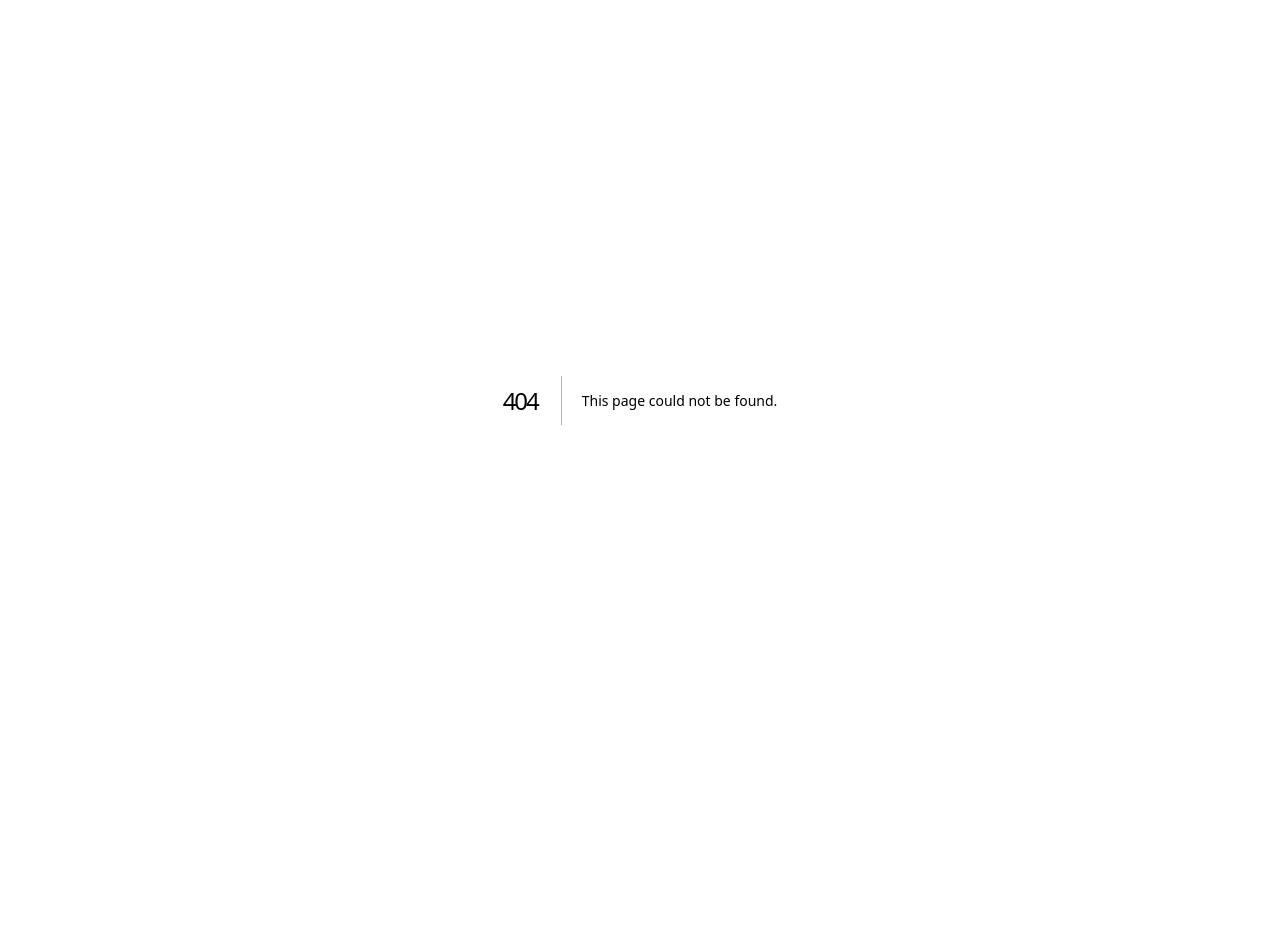
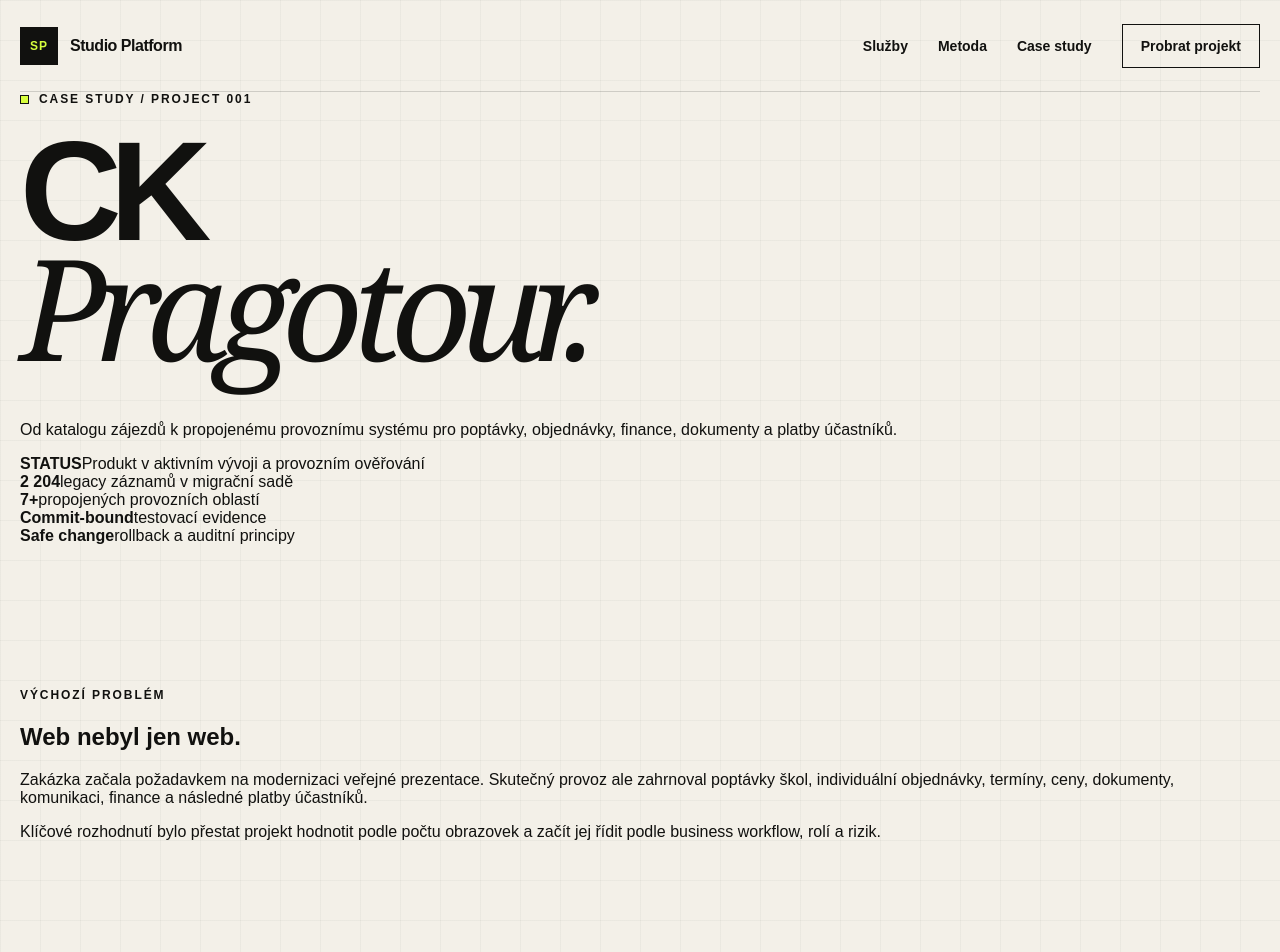
Before and after one commit to KadlecekTomas/Studio-Platform, a Next.js app: page /case-studies/ck-pragotour in a window 1280 px wide. Before the commit this address had no page. Shown: the top 952 px of the page. Before the commit the page ends 800 px from the top, so only its background shows below. Built offline with nearby package versions, Linux system fonts and the light colour scheme.

Commit message:
feat: add CK Pragotour case study route

```diff
--- /dev/null
+++ b/app/case-studies/ck-pragotour/page.tsx
@@ -0,0 +1,98 @@
+import type { Metadata } from "next";
+import Link from "next/link";
+import { SiteFooter, SiteHeader } from "../../../components/site-chrome";
+
+export const metadata: Metadata = {
+  title: "CK Pragotour — případová studie | Studio Platform",
+  description: "Jak vznikal provozní systém pro cestovní kancelář CK Pragotour.",
+};
+
+const capabilities = [
+  "katalog a veřejné poptávky",
+  "objednávkový workflow a dokumenty",
+  "finance a fakturační podklady",
+  "platby jednotlivých účastníků",
+  "administrační a provozní nástroje",
+  "migrace legacy dat a auditní stopa",
+];
+
+const decisions = [
+  ["Immutable business snapshots", "Potvrzené obchodní skutečnosti se nesmí zpětně měnit podle aktuálních dat katalogu."],
+  ["Deterministická E2E data", "Kritický test musí vlastnit data, na kterých stojí, a nesmí záviset na stavu sdílené databáze."],
+  ["Workflow před obrazovkami", "Složitost systému určují role, přechody, peníze a provozní riziko — ne počet stránek."],
+];
+
+export default function CaseStudyPage() {
+  return (
+    <main>
+      <SiteHeader />
+      <section className="case-hero shell">
+        <div className="eyebrow"><span /> Case study / Project 001</div>
+        <h1 className="page-title">CK<br /><em>Pragotour.</em></h1>
+        <div className="case-lead">
+          <p>Od katalogu zájezdů k propojenému provoznímu systému pro poptávky, objednávky, finance, dokumenty a platby účastníků.</p>
+          <div className="case-status"><strong>STATUS</strong><span>Produkt v aktivním vývoji a provozním ověřování</span></div>
+        </div>
+      </section>
+
+      <section className="case-band">
+        <div className="shell case-facts">
+          <div><strong>2 204</strong><span>legacy záznamů v migrační sadě</span></div>
+          <div><strong>7+</strong><span>propojených provozních oblastí</span></div>
+          <div><strong>Commit-bound</strong><span>testovací evidence</span></div>
+          <div><strong>Safe change</strong><span>rollback a auditní principy</span></div>
+        </div>
+      </section>
+
+      <section className="section shell case-grid">
+        <div>
+          <span className="kicker">Výchozí problém</span>
+          <h2>Web nebyl jen web.</h2>
+        </div>
+        <div className="prose-stack">
+          <p>Zakázka začala požadavkem na modernizaci veřejné prezentace. Skutečný provoz ale zahrnoval poptávky škol, individuální objednávky, termíny, ceny, dokumenty, komunikaci, finance a následné platby účastníků.</p>
+          <p>Klíčové rozhodnutí bylo přestat projekt hodnotit podle počtu obrazovek a začít jej řídit podle business workflow, rolí a rizik.</p>
+        </div>
+      </section>
+
+      <section className="section shell">
+        <div className="section-heading">
+          <span className="kicker">Rozsah systému</span>
+          <h2>Jeden provoz.<br />Mnoho souvislostí.</h2>
+        </div>
+        <div className="capability-grid">
+          {capabilities.map((item, index) => <div key={item}><span>{String(index + 1).padStart(2, "0")}</span><strong>{item}</strong></div>)}
+        </div>
+      </section>
+
+      <section className="method case-decisions">
+        <div className="shell">
+          <div className="section-heading inverse-simple">
+            <span className="kicker">Rozhodnutí, ne dekorace</span>
+            <h2>Tři principy, které mění způsob delivery.</h2>
+          </div>
+          <div className="decision-list">
+            {decisions.map(([title, text], index) => (
+              <article key={title}><span>ADR / {String(index + 1).padStart(3, "0")}</span><h3>{title}</h3><p>{text}</p></article>
+            ))}
+          </div>
+        </div>
+      </section>
+
+      <section className="section shell evidence-note">
+        <span className="kicker">Evidence policy</span>
+        <h2>Žádná vymyšlená čísla.</h2>
+        <p>Veřejně uvádíme pouze tvrzení, která lze spojit s konkrétním zdrojem, verzí nebo klientským potvrzením. Kvalitativní výsledek zůstává kvalitativním výsledkem, dokud není změřen.</p>
+      </section>
+
+      <section className="closing">
+        <div className="shell closing-inner">
+          <span className="kicker">Řešíte podobně provázaný provoz?</span>
+          <h2>Nezačínejme funkcemi.<br />Začněme systémem.</h2>
+          <Link className="button button-light" href="/kontakt?source=ck-pragotour">Probrat projekt ↗</Link>
+        </div>
+      </section>
+      <SiteFooter />
+    </main>
+  );
+}
```
